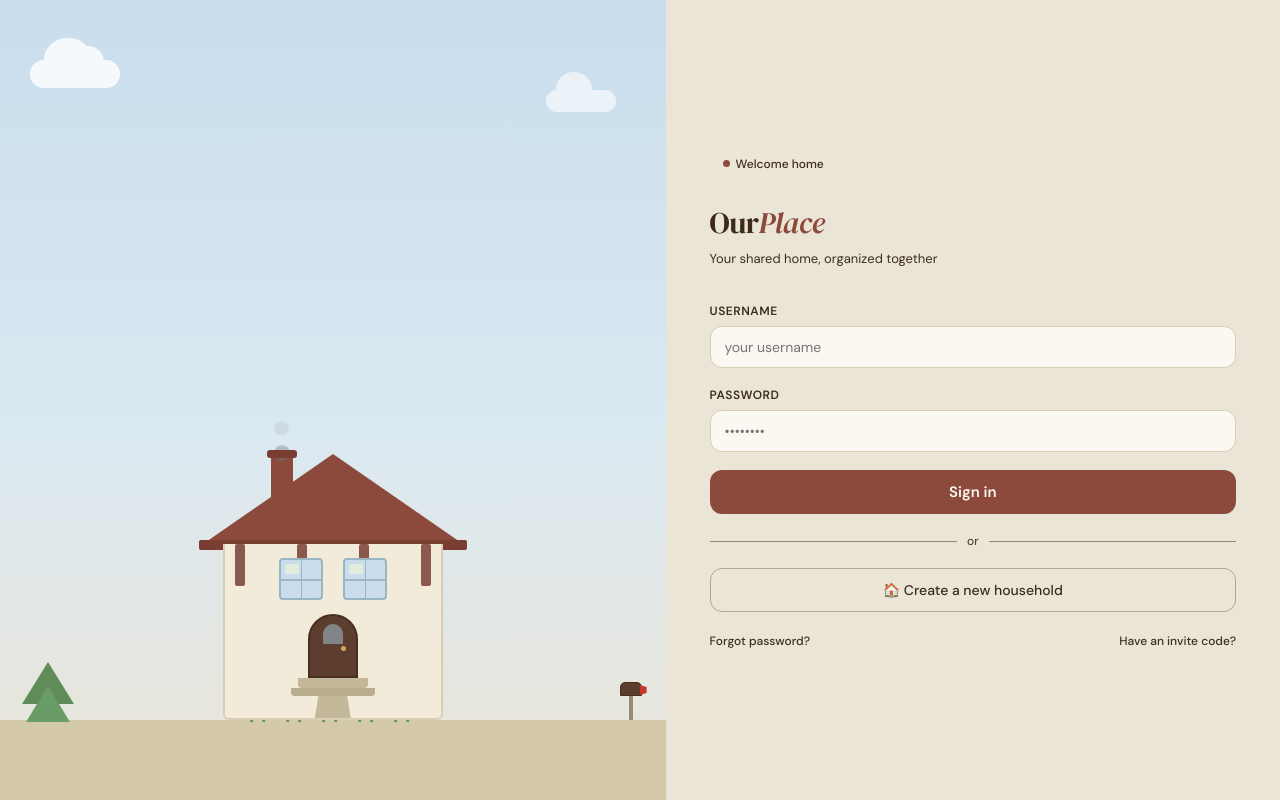
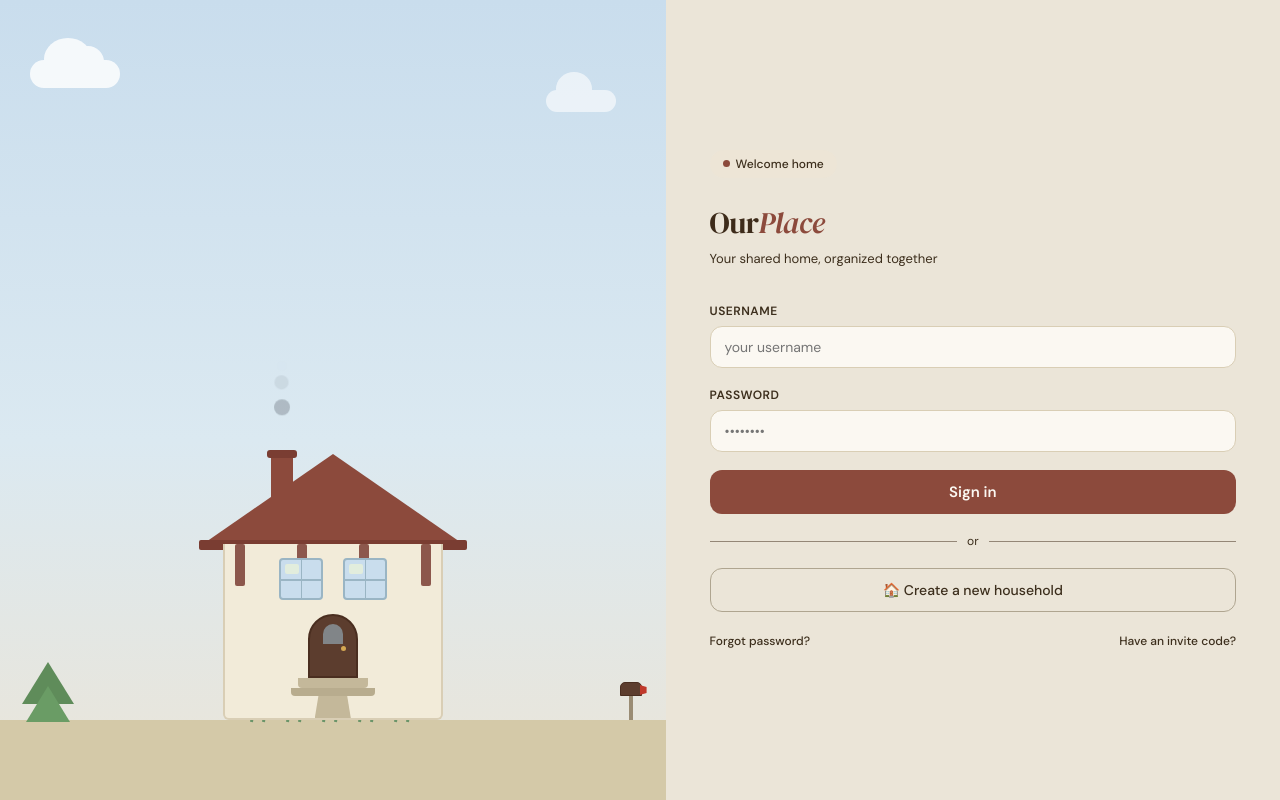
Before and after one commit to JoshuaLall/COP4331C-Group-8--MERN, a React (Vite) app in the folder frontend/: page / in a window 1280 px wide. Built offline with nearby package versions, Linux system fonts and the light colour scheme.

Commit message:
Adjust login smoke placement

```diff
--- a/frontend/src/CSS/Login.css
+++ b/frontend/src/CSS/Login.css
@@ -135,7 +135,7 @@
 
 .smoke {
     position: absolute;
-    top: -12px;
+    top: -58px;
     left: 50%;
     transform: translateX(-50%);
 }
```
